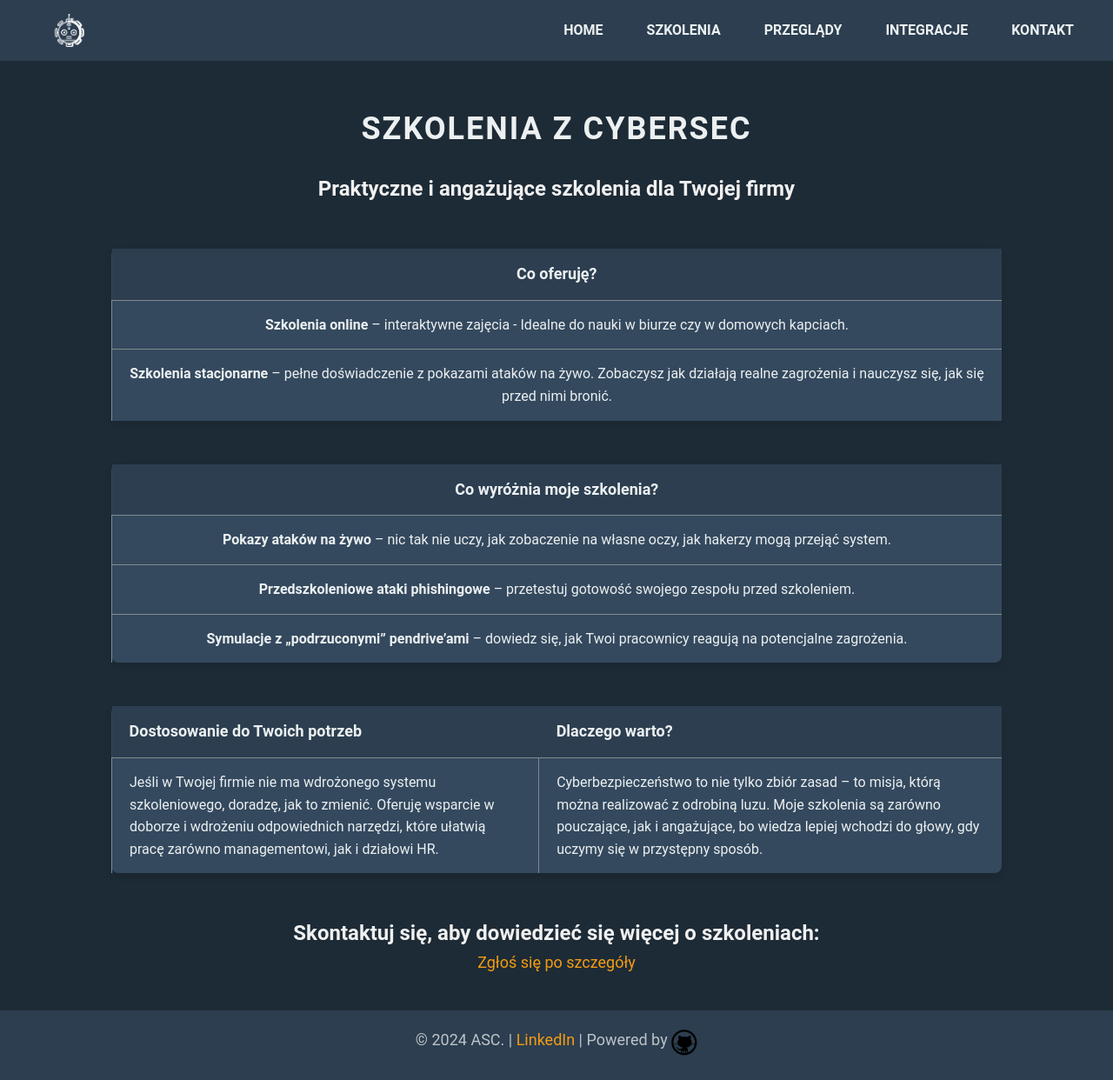
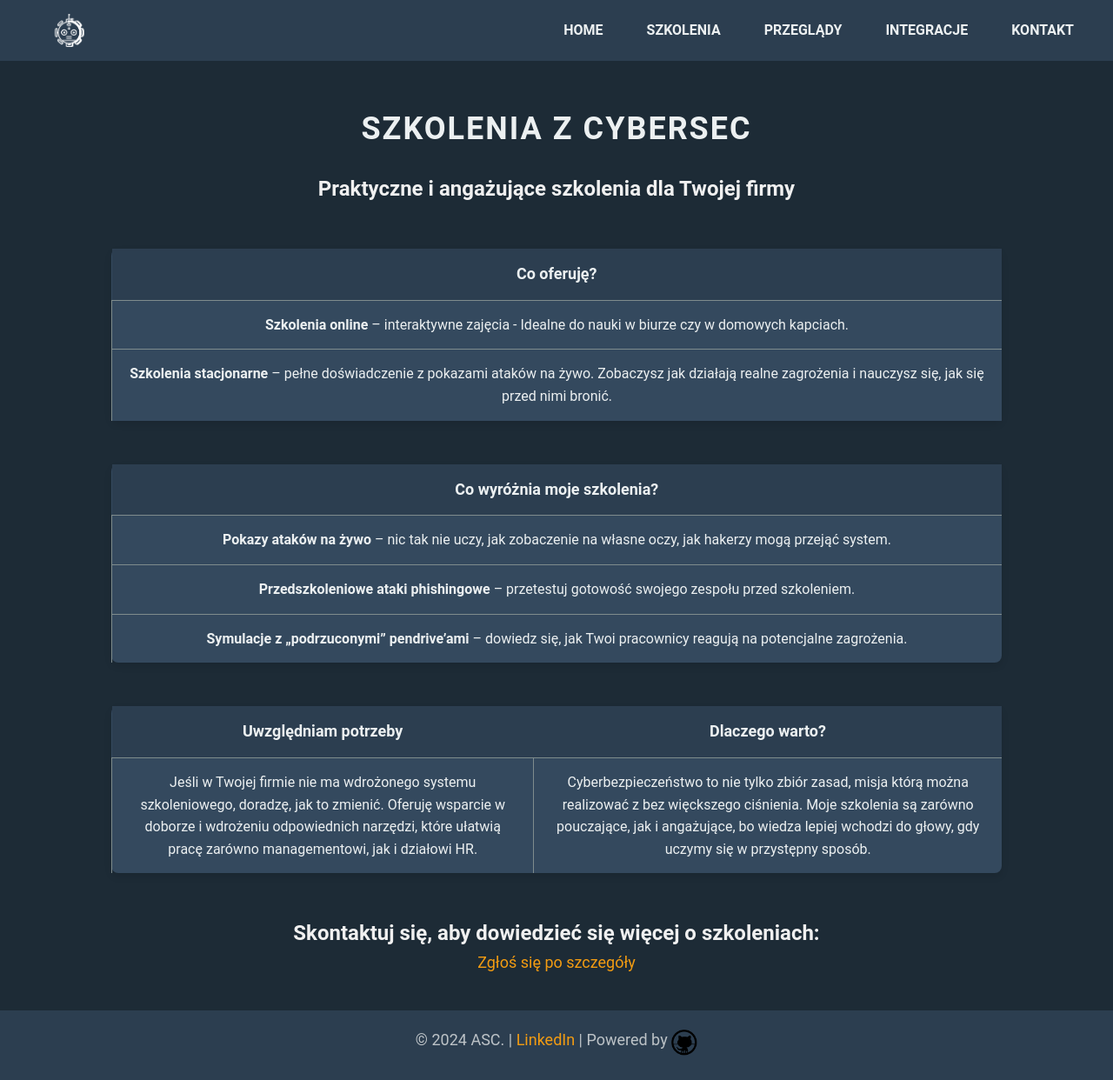
Before and after one commit to dadmins1984/Web, a Jekyll site: the page built from training.md, in a window 1280 px wide and 1242 px high. Shown: the whole window at 87% size. Built offline with Jekyll 4.4.1, drawn with Linux system fonts in a browser that asks for light colours.

Commit message:
fsdafdafs

```diff
--- a/training.md
+++ b/training.md
@@ -18,9 +18,9 @@ title: "Trainings"
 |**Przedszkoleniowe ataki phishingowe** – przetestuj gotowość swojego zespołu przed szkoleniem.|
 |**Symulacje z „podrzuconymi” pendrive’ami** – dowiedz się, jak Twoi pracownicy reagują na potencjalne zagrożenia.|
 
-|Dostosowanie do Twoich potrzeb|Dlaczego warto?|
-|:--------------|:---------------|
-|Jeśli w Twojej firmie nie ma wdrożonego systemu szkoleniowego, doradzę, jak to zmienić. Oferuję wsparcie w doborze i wdrożeniu odpowiednich narzędzi, które ułatwią pracę zarówno managementowi, jak i działowi HR.| Cyberbezpieczeństwo to nie tylko zbiór zasad – to misja, którą można realizować z odrobiną luzu. Moje szkolenia są zarówno pouczające, jak i angażujące, bo wiedza lepiej wchodzi do głowy, gdy uczymy się w przystępny sposób.|
+|Uwzględniam potrzeby|Dlaczego warto?|
+|--------------|---------------|
+|Jeśli w Twojej firmie nie ma wdrożonego systemu szkoleniowego, doradzę, jak to zmienić. Oferuję wsparcie w doborze i wdrożeniu odpowiednich narzędzi, które ułatwią pracę zarówno managementowi, jak i działowi HR.| Cyberbezpieczeństwo to nie tylko zbiór zasad, misja którą można realizować z bez więckszego ciśnienia. Moje szkolenia są zarówno pouczające, jak i angażujące, bo wiedza lepiej wchodzi do głowy, gdy uczymy się w przystępny sposób.|
 
 
 ## Skontaktuj się, aby dowiedzieć się więcej o szkoleniach:
```
